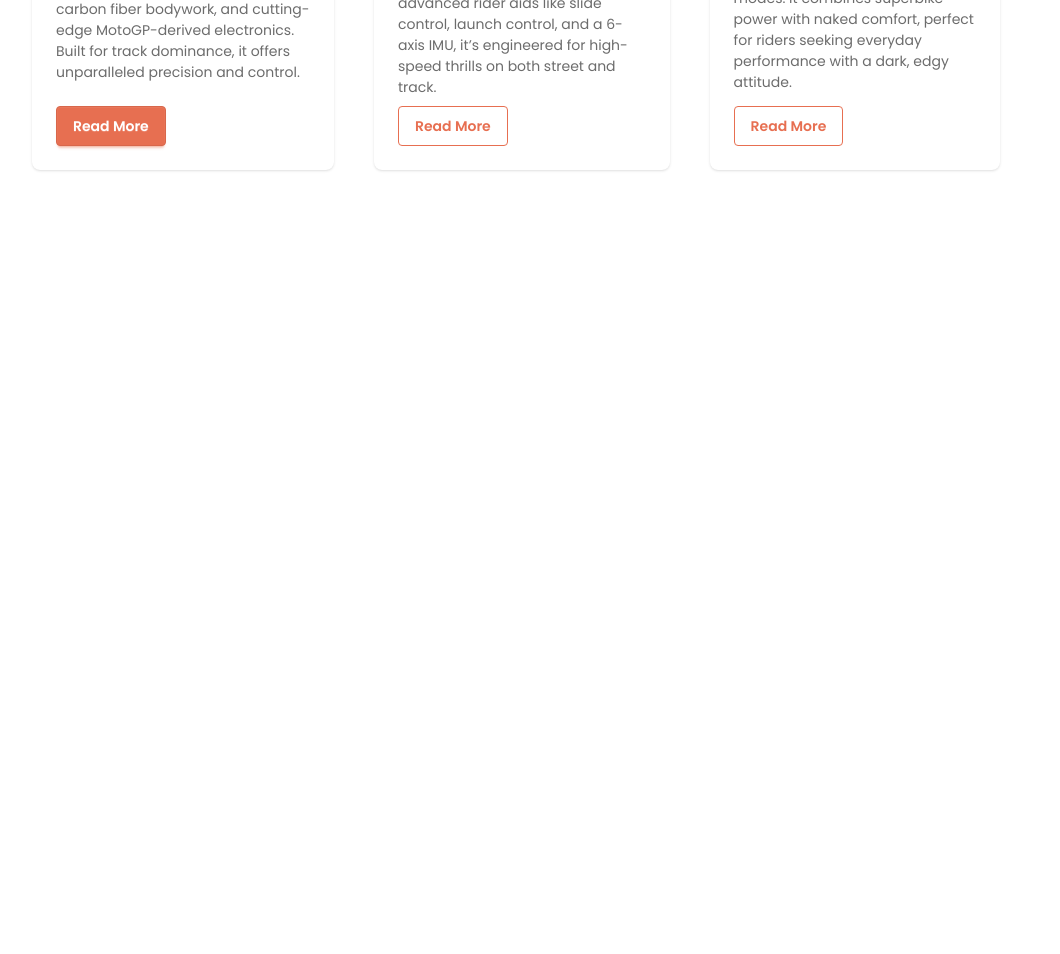
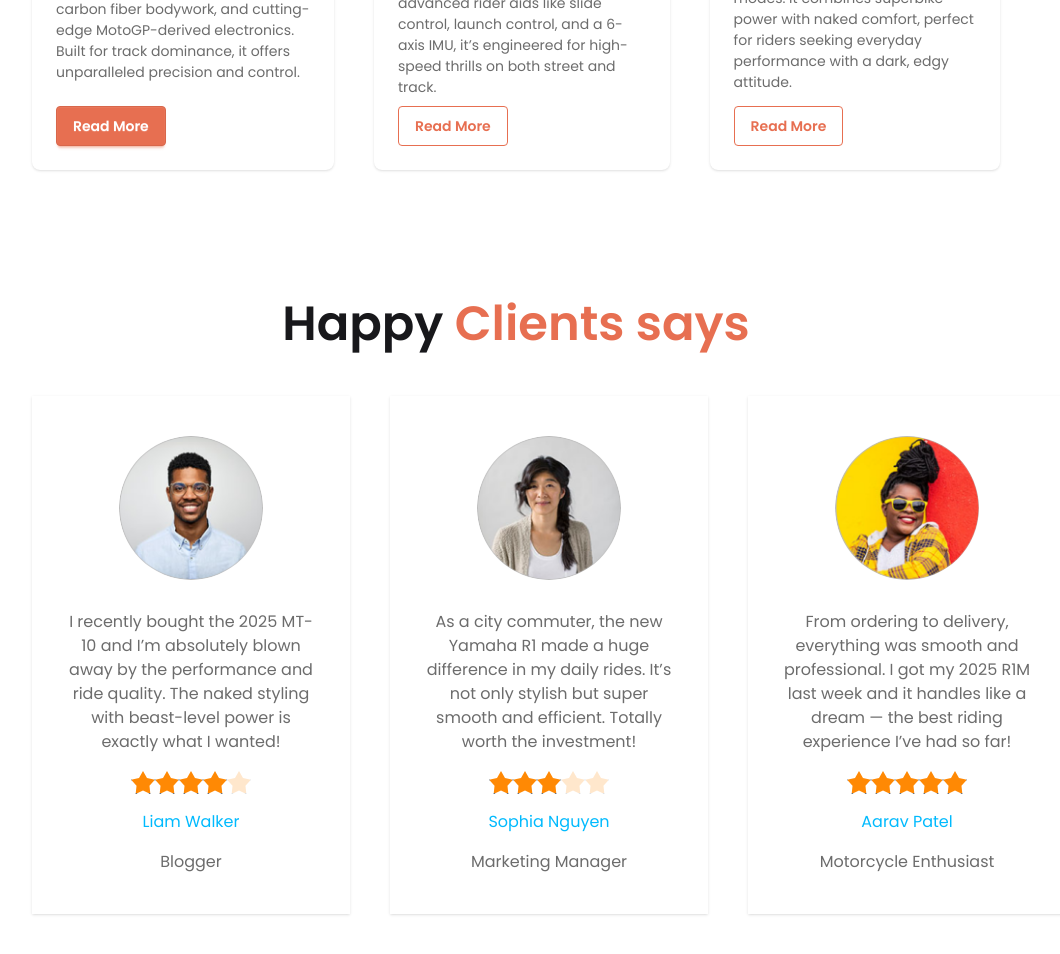
Before and after one commit to muhammad-tamim/web_project_11, a plain HTML site: page index.html in a window 1280 px wide. Shown: the part 1952-2906 px from the top of the page, without its empty margins (124-1184 px from the left). Before the commit the page ends 2252 px from the top, so only its background shows below. Drawn offline with nearby package versions, Linux system fonts and the light colour scheme.

Commit message:
feat: add happy client section

```diff
--- a/index.html
+++ b/index.html
@@ -301,8 +301,106 @@
 
         </section>
 
-        <!-- section -->
-        <section></section>
+        <!-- happy client section -->
+        <section>
+            <h1 class="font-semibold text-5xl text-center pb-12">Happy <span class="text-primary">Clients says</span>
+            </h1>
+
+            <div class="flex flex-col gap-10 lg:flex-row justify-between">
+                <!-- Card 1 -->
+                <div class="bg-base-100 flex flex-col items-center shadow-sm py-10">
+                    <div class="px-[87px] pb-[30px]">
+                        <div class="avatar">
+                            <div class="w-36 rounded-full">
+                                <img src="assets/images/others/user-1.png" />
+                            </div>
+                        </div>
+                    </div>
+                    <div class="px-[35px] space-y-4 text-center">
+                        <p class="text-primary-content">
+                            I recently bought the 2025 MT-10 and I’m absolutely blown away by the performance and ride
+                            quality. The naked styling with beast-level power is exactly what I wanted!
+                        </p>
+                        <div class="rating">
+                            <input type="radio" name="rating-1" class="mask mask-star-2 bg-orange-400"
+                                aria-label="1 star" />
+                            <input type="radio" name="rating-1" class="mask mask-star-2 bg-orange-400"
+                                aria-label="2 star" />
+                            <input type="radio" name="rating-1" class="mask mask-star-2 bg-orange-400"
+                                aria-label="3 star" />
+                            <input type="radio" name="rating-1" class="mask mask-star-2 bg-orange-400"
+                                aria-label="4 star" checked />
+                            <input type="radio" name="rating-1" class="mask mask-star-2 bg-orange-400"
+                                aria-label="5 star" />
+                        </div>
+                        <p class="text-info">Liam Walker</p>
+                        <p class="text-primary-content">Blogger</p>
+                    </div>
+                </div>
+
+                <!-- Card 2 -->
+                <div class="bg-base-100 flex flex-col items-center shadow-sm py-10">
+                    <div class="px-[87px] pb-[30px]">
+                        <div class="avatar">
+                            <div class="w-36 rounded-full">
+                                <img src="assets/images/others/user-2.png" />
+                            </div>
+                        </div>
+                    </div>
+                    <div class="px-[35px] space-y-4 text-center">
+                        <p class="text-primary-content">
+                            As a city commuter, the new Yamaha R1 made a huge difference in my daily rides. It’s not
+                            only stylish but super smooth and efficient. Totally worth the investment!
+                        </p>
+                        <div class="rating">
+                            <input type="radio" name="rating-2" class="mask mask-star-2 bg-orange-400"
+                                aria-label="1 star" />
+                            <input type="radio" name="rating-2" class="mask mask-star-2 bg-orange-400"
+                                aria-label="2 star" />
+                            <input type="radio" name="rating-2" class="mask mask-star-2 bg-orange-400"
+                                aria-label="3 star" checked />
+                            <input type="radio" name="rating-2" class="mask mask-star-2 bg-orange-400"
+                                aria-label="4 star" />
+                            <input type="radio" name="rating-2" class="mask mask-star-2 bg-orange-400"
+                                aria-label="5 star" />
+                        </div>
+                        <p class="text-info">Sophia Nguyen</p>
+                        <p class="text-primary-content">Marketing Manager</p>
+                    </div>
+                </div>
+
+                <!-- Card 3 -->
+                <div class="bg-base-100 flex flex-col items-center shadow-sm py-10">
+                    <div class="px-[87px] pb-[30px]">
+                        <div class="avatar">
+                            <div class="w-36 rounded-full">
+                                <img src="assets/images/others/user-3.png" />
+                            </div>
+                        </div>
+                    </div>
+                    <div class="px-[35px] space-y-4 text-center">
+                        <p class="text-primary-content">
+                            From ordering to delivery, everything was smooth and professional. I got my 2025 R1M last
+                            week and it handles like a dream — the best riding experience I’ve had so far!
+                        </p>
+                        <div class="rating">
+                            <input type="radio" name="rating-3" class="mask mask-star-2 bg-orange-400"
+                                aria-label="1 star" />
+                            <input type="radio" name="rating-3" class="mask mask-star-2 bg-orange-400"
+                                aria-label="2 star" />
+                            <input type="radio" name="rating-3" class="mask mask-star-2 bg-orange-400"
+                                aria-label="3 star" />
+                            <input type="radio" name="rating-3" class="mask mask-star-2 bg-orange-400"
+                                aria-label="4 star" />
+                            <input type="radio" name="rating-3" class="mask mask-star-2 bg-orange-400"
+                                aria-label="5 star" checked />
+                        </div>
+                        <p class="text-info">Aarav Patel</p>
+                        <p class="text-primary-content">Motorcycle Enthusiast</p>
+                    </div>
+                </div>
+            </div>
+        </section>
 
         <!-- section -->
         <section></section>
```
